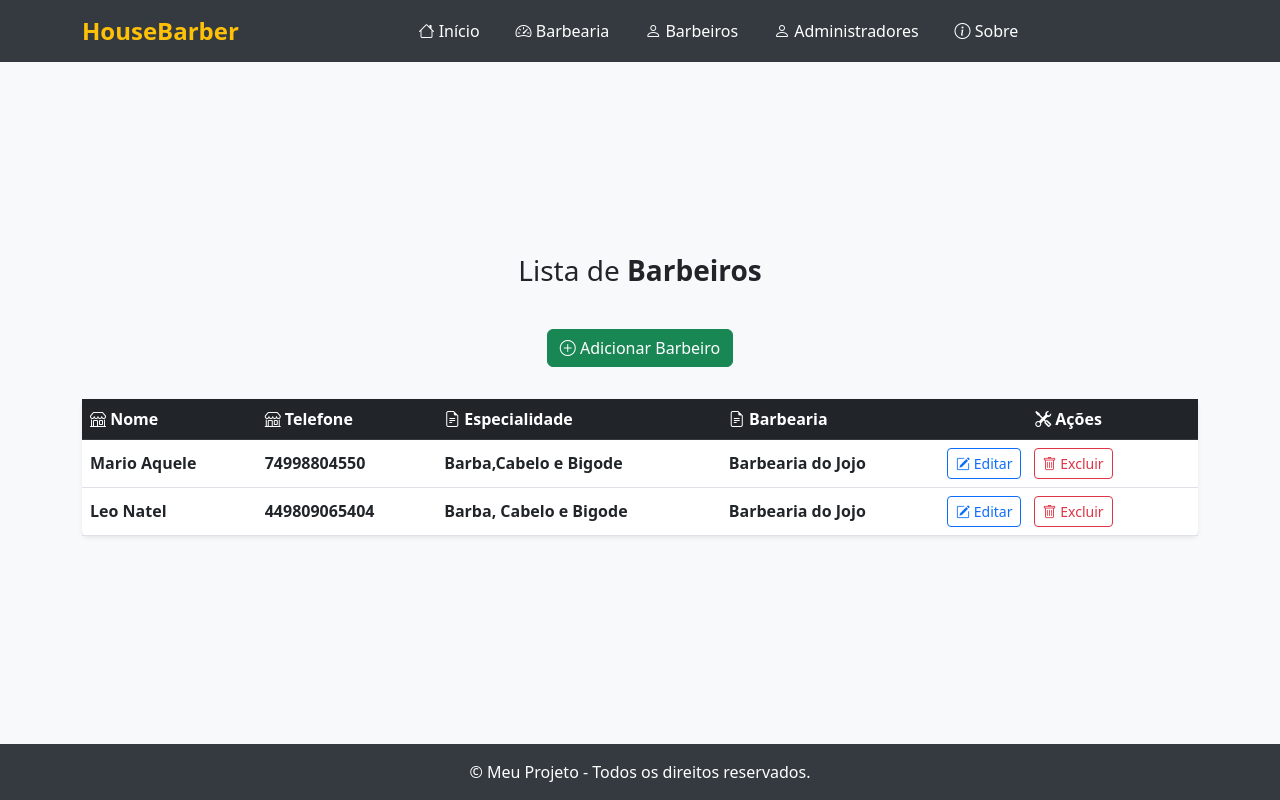
After one commit to JoileJr/meMataDeUmaVez, a Django app: page /listar/barbeiros/ in a window 1280 px wide. The commit adds this page. Run offline with Django 5.2, Linux system fonts and the light colour scheme; data comes from the database, SQL or seed files in the repository; both versions use the stored data as it was after the commit; some libraries are stand-ins or nearby versions.

Commit message:
barbeiros crud

```diff
--- /dev/null
+++ b/cadastros/templates/listas/barbeiro.html
@@ -0,0 +1,52 @@
+{% extends "paginas/modelo.html" %}
+
+{% block conteudo %}
+<h3>
+    Lista de <b>Barbeiros</b>
+</h3>
+
+<hr>
+
+<div class="d-flex justify-content-center mb-3">
+    <a class="btn btn-success mb-3" href="{% url 'cadastrar-barbeiro' %}">
+        <i class="bi bi-plus-circle"></i> Adicionar Barbeiro
+    </a>
+</div>
+
+<table class="table table-hover align-middle shadow-sm rounded bg-white">
+    <thead class="table-dark">
+        <tr>
+            <th scope="col"><i class="bi bi-shop"></i> Nome</th>
+            <th scope="col"><i class="bi bi-shop"></i> Telefone</th>
+            <th scope="col"><i class="bi bi-file-earmark-text"></i> Especialidade</th>
+            <th scope="col"><i class="bi bi-file-earmark-text"></i> Barbearia</th>
+            <th scope="col" class="text-center"><i class="bi bi-tools"></i> Ações</th>
+        </tr>
+    </thead>
+    <tbody>
+        {% for object in object_list %}
+            <tr>
+                <td class="fw-semibold">{{ object.nome }}</td>
+                <td class="fw-semibold">{{ object.telefone }}</td>
+                <td class="fw-semibold">{{ object.especialidade }}</td>
+                <td class="fw-semibold">{{ object.barbearia }}</td>
+                <td>
+                    <a class="btn btn-outline-primary btn-sm me-2" href="{% url 'editar-admin' object.pk  %}">
+                        <i class="bi bi-pencil-square"></i> Editar
+                    </a>
+                    <a class="btn btn-outline-danger btn-sm" href="{% url 'excluir-admin' object.pk  %}">
+                        <i class="bi bi-trash"></i> Excluir
+                    </a>
+                </td>
+            </tr>
+        {% empty %}
+            <tr>
+                <td colspan="3" class="text-center text-muted py-4">
+                    <i class="bi bi-exclamation-circle"></i> Nenhum registro encontrado.
+                </td>
+            </tr>
+        {% endfor %}
+    </tbody>
+</table>
+
+{% endblock %}
--- a/cadastros/urls.py
+++ b/cadastros/urls.py
@@ -1,6 +1,8 @@
 from django.urls import path
 
 from .views import EnderecoCreateView, BarbeariaCreateView, BarbeariaUpdateView, EnderecoUpdateView, EnderecoDeleteView, BarbeariaDeleteView, BarbeariaListView
+from .views import AdministradorCreateView, AdministradorUpdateView, AdministradorDeleteView, AdministradorListView
+from .views import BarbeiroCreateView, BarbeiroUpdateView, BarbeiroDeleteView, BarbeiroListView
 
 urlpatterns = [
     path('cadastrar/endereco/', EnderecoCreateView.as_view(), name='cadastrar-endereco'),
@@ -13,4 +15,14 @@ urlpatterns = [
     path('excluir/barbearia/<int:pk>/', BarbeariaDeleteView.as_view(), name='excluir-barbearia'),
 
     path('listar/barbearias/', BarbeariaListView.as_view(), name='barbearia-lista' ),
+
+    path('cadastrar/administrador/', AdministradorCreateView.as_view(), name='cadastrar-admin'),
+    path('editar/administrador/<int:pk>/', AdministradorUpdateView.as_view(), name='editar-admin'),
+    path('excluir/administrador/<int:pk>/', AdministradorDeleteView.as_view(), name='excluir-admin'),
+    path('listar/administradores/', AdministradorListView.as_view(), name='administrador-lista'),
+
+    path('cadastrar/barbeiro/', BarbeiroCreateView.as_view(), name='cadastrar-barbeiro'),
+    path('editar/barbeiro/<int:pk>/', BarbeiroUpdateView.as_view(), name='editar-barbeiro'),
+    path('excluir/barbeiro/<int:pk>/', BarbeiroDeleteView.as_view(), name='excluir-barbeiro'),
+    path('listar/barbeiros/', BarbeiroListView.as_view(), name='barbeiro-lista'),
 ]
--- a/cadastros/views.py
+++ b/cadastros/views.py
@@ -12,19 +12,15 @@ class EnderecoCreateView(CreateView):
     fields = ['rua', 'numero', 'complemento', 'bairro', 'cidade', 'estado', 'cep']
     template_name = 'cadastros/form.html'
     success_url = reverse_lazy('index')
-
-class BarbeariaCreateView(CreateView):
-    model = Barbearia
-    fields = ['nome_fantasia', 'razao_social', 'cnpj', 'telefone', 'email', 'endereco']
-    template_name = 'cadastros/form.html'
-    success_url = reverse_lazy('index')
-
-## Update Views ##
-
 class EnderecoUpdateView(UpdateView):
     model = Endereco
     fields = ['rua', 'numero', 'complemento', 'bairro', 'cidade', 'estado', 'cep']
     template_name = 'cadastros/form.html'
+    success_url = reverse_lazy('index')
+
+class EnderecoDeleteView(DeleteView):
+    model = Endereco
+    template_name = 'cadastros/form-excluir.html'
     success_url = reverse_lazy('index')
 
 class BarbeariaUpdateView(UpdateView):
@@ -33,11 +29,10 @@ class BarbeariaUpdateView(UpdateView):
     template_name = 'cadastros/form.html'
     success_url = reverse_lazy('index')
 
-## Delete Views ##
-
-class EnderecoDeleteView(DeleteView):
-    model = Endereco
-    template_name = 'cadastros/form-excluir.html'
+class BarbeariaCreateView(CreateView):
+    model = Barbearia
+    fields = ['nome_fantasia', 'razao_social', 'cnpj', 'telefone', 'email', 'endereco']
+    template_name = 'cadastros/form.html'
     success_url = reverse_lazy('index')
 
 class BarbeariaDeleteView(DeleteView):
@@ -45,9 +40,52 @@ class BarbeariaDeleteView(DeleteView):
     template_name = 'cadastros/form-excluir.html'
     success_url = reverse_lazy('index')
 
-## List Views ##
-
 class BarbeariaListView(ListView):
     model = Barbearia
     template_name = 'listas/barbearia.html'
     context_object_name = 'barbearias'
+
+## Administrador Views ##
+class AdministradorCreateView(CreateView):
+    model = Administrador
+    fields = ['nome', 'email', 'telefone', 'cargo', 'barbearia']
+    template_name = 'cadastros/form.html'
+    success_url = reverse_lazy('index')
+
+class AdministradorUpdateView(UpdateView):
+    model = Administrador
+    fields = ['nome', 'email', 'telefone', 'cargo', 'barbearia']
+    template_name = 'cadastros/form.html'
+    success_url = reverse_lazy('index')
+
+class AdministradorDeleteView(DeleteView):
+    model = Administrador
+    template_name = 'cadastros/form-excluir.html'
+    success_url = reverse_lazy('index')
+
+class AdministradorListView(ListView):
+    model = Administrador
+    template_name = 'listas/administrador.html'
+    context_object_name = 'administradores'
+
+class BarbeiroCreateView(CreateView):
+    model = Barbeiro
+    fields = ['nome', 'telefone', 'especialidade', 'ativo', 'barbearia']
+    template_name = 'cadastros/form.html'
+    success_url = reverse_lazy('barbeiro-lista')
+
+class BarbeiroUpdateView(UpdateView):
+    model = Barbeiro
+    fields = ['nome', 'telefone', 'especialidade', 'ativo', 'barbearia']
+    template_name = 'cadastros/form.html'
+    success_url = reverse_lazy('barbeiro-lista')
+
+class BarbeiroDeleteView(DeleteView):
+    model = Barbeiro
+    template_name = 'cadastros/form-excluir.html'
+    success_url = reverse_lazy('barbeiro-lista')
+
+class BarbeiroListView(ListView):
+    model = Barbeiro
+    template_name = 'listas/barbeiro.html'
+    context_object_name = 'barbeiros'
--- a/paginas/templates/paginas/modelo.html
+++ b/paginas/templates/paginas/modelo.html
@@ -65,7 +65,10 @@
               <a class="nav-link" href="{% url 'barbearia-lista' %}"><i class="bi bi-speedometer2"></i> Barbearia</a>
             </li>
             <li class="nav-item">
-              <a class="nav-link" href="{% url 'index' %}"><i class="bi bi-person"></i> Perfil</a>
+              <a class="nav-link" href="{% url 'barbeiro-lista' %}"><i class="bi bi-person"></i> Barbeiros</a>
+            </li>
+            <li class="nav-item">
+              <a class="nav-link" href="{% url 'administrador-lista' %}"><i class="bi bi-person"></i> Administradores</a>
             </li>
             <li class="nav-item">
               <a class="nav-link" href="{% url 'sobre' %}"><i class="bi bi-info-circle"></i> Sobre</a>
```
Also changed, not shown: cadastros/templates/listas/administrador.html (added, +52 -0 lines), db.sqlite3.
